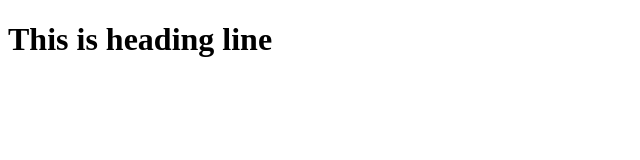
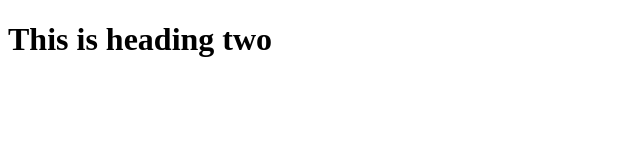
Before and after one commit to Tehanur143/github-basics-tutorial, a plain HTML site: page index.html in a window 1280 px wide. Shown: the full height of the page, 0-640 px from the left. Drawn offline with Linux system fonts and the light colour scheme.

Commit message:
Added Heading two

```diff
--- a/index.html
+++ b/index.html
@@ -7,6 +7,6 @@
     <title>Document</title>
   </head>
   <body>
-    <h1>This is heading line</h1>
+    <h1>This is heading two</h1>
   </body>
 </html>
```
